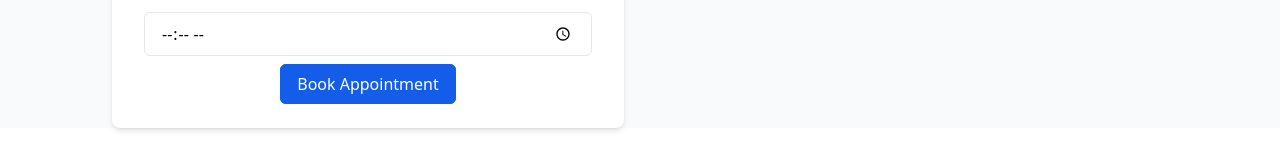
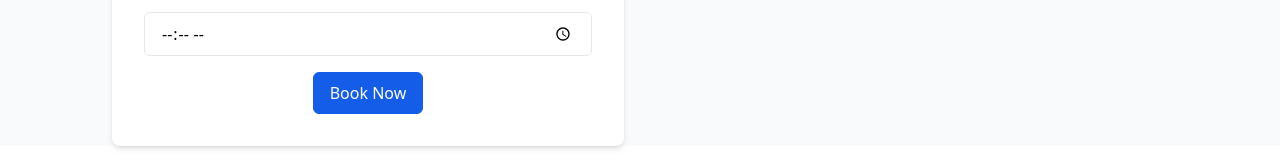
Before and after one commit to Aman-Goad/dental, a React (Vite) app: page /book-appointment in a window 1280 px wide. Shown: the part 976-1140 px from the top of the page. Built offline with nearby package versions, Linux system fonts and the light colour scheme.

Commit message:
push new api

```diff
--- a/src/components/Appointment.jsx
+++ b/src/components/Appointment.jsx
@@ -1,6 +1,6 @@
-import React, { useState } from 'react'
-import { FaCalendarAlt, FaClock } from 'react-icons/fa'
-import Button from './utils/Button'
+import React, { useState } from 'react';
+import { FaCalendarAlt, FaClock } from 'react-icons/fa';
+import Button from './utils/Button';
 
 const Appointment = () => {
   const [formData, setFormData] = useState({
@@ -10,58 +10,91 @@ const Appointment = () => {
     service: '',
     date: '',
     time: ''
-  })
+  });
+  const [submitStatus, setSubmitStatus] = useState('');
+
+  const accessKey = '8ab15586-4f7c-4903-9608-98ec569db172';
+  const apiEndpoint = 'https://api.web3forms.com/submit'; // Changed to the correct endpoint
 
   const handleChange = (e) => {
-    setFormData({ ...formData, [e.target.name]: e.target.value })
+    setFormData({ ...formData, [e.target.name]: e.target.value });
+  };
+
+  const handleSubmit = async (e) => {
+    e.preventDefault();
+    setSubmitStatus('Submitting...');
+
+    try {
+      const formDataToSend = new FormData();
+      formDataToSend.append('access_key', accessKey);
+      Object.entries(formData).forEach(([key, value]) => {
+        formDataToSend.append(key, value);
+      });
+
+      const response = await fetch(apiEndpoint, {
+        method: 'POST',
+        body: formDataToSend
+      });
+
+      const result = await response.json();
+      if (result.success) {
+        console.log('Form submitted successfully');
+        setSubmitStatus('Form submitted successfully!');
+        setFormData({
+          name: '',
+          email: '',
+          phone: '',
+          service: '',
+          date: '',
+          time: ''
+        });
+      } else {
+        console.error('Form submission failed');
+        setSubmitStatus('Form submission failed. Please try again.');
       }
-
-  const handleSubmit = (e) => {
-    e.preventDefault()
-    // Handle form submission here
-    console.log(formData)
+    } catch (error) {
+      console.error('Error submitting form:', error);
+      setSubmitStatus('An error occurred. Please try again.');
     }
+  };
 
   return (
     <>
-
       <div className='bg-bgblue h-[40vh] max-w-screen mx-auto sm:mt-16 bg-[linear-gradient(rgba(0,0,0,0.5),rgba(0,0,0,0.5)),url("https://images.unsplash.com/photo-1670250721717-889b17349fc4?w=500&auto=format&fit=crop&q=60&ixlib=rb-4.0.3&ixid=M3wxMjA3fDB8MHxzZWFyY2h8Nnx8dGVldGh8ZW58MHx8MHx8fDA%3D")] bg-no-repeat bg-cover bg-center'>
-
         <div className="flex flex-col leading-tight tracking-tight text-center text-white">
-          <h1 className="sm:text-[3vw] text-[5vh] font-bold overflow-hidden pt-10"> Book your Appointment</h1>
-          <p className="sm:w-2/3 p-4 text-[2vh] sm:text-[1.2vw] mx-auto text-center mt-4 ">
-            Lorem ipsum dolor sit amet consectetur adipisicing elit. Dicta
-            officiis vitae dignissimos repudiandae quod necessitatibus quae.
-            Quae animi nulla rerum iste doloribus!
+          <h1 className="sm:text-[3vw] text-[5vh] font-bold overflow-hidden pt-10">Book your Appointment</h1>
+          <p className="sm:w-2/3 p-4 text-[2vh] sm:text-[1.2vw] mx-auto text-center mt-4">
+            Lorem ipsum dolor sit amet consectetur adipisicing elit. Dicta officiis vitae dignissimos repudiandae quod necessitatibus quae. Quae animi nulla rerum iste doloribus!
           </p>
         </div>
+      </div>
 
-   </div>
-   {/* another section */}
-    <div className="container mx-auto  bg-slate-50">
+      {/* Form Section */}
+      <div className="container mx-auto bg-slate-50">
         <div className="flex flex-wrap justify-center items-center">
-  {/* form section */}
+          {/* Form */}
           <div className="w-full md:w-1/2 lg:w-2/5 bg-white p-8 shadow-md rounded-lg">
             <h2 className="text-3xl font-bold mb-6 text-bgblue">Book Your Appointment</h2>
-        <form>
+            {submitStatus && <p className="mb-4 text-center font-bold">{submitStatus}</p>}
+            <form onSubmit={handleSubmit}>
               <div className="mb-4">
                 <label htmlFor="name" className="block text-gray-700 font-bold mb-2">Name</label>
-            <input type="text" id="name" placeholder="Enter your name" className="w-full px-4 py-2 border rounded-md focus:outline-none focus:ring-2 focus:ring-blue-500"/>
+                <input type="text" id="name" name="name" value={formData.name} onChange={handleChange} placeholder="Enter your name" className="w-full px-4 py-2 border rounded-md focus:outline-none focus:ring-2 focus:ring-blue-500" required />
               </div>
 
               <div className="mb-4">
                 <label htmlFor="email" className="block text-gray-700 font-bold mb-2">Email</label>
-            <input type="email" id="email" placeholder="Enter your email" className="w-full px-4 py-2 border rounded-md focus:outline-none focus:ring-2 focus:ring-blue-500"/>
+                <input type="email" id="email" name="email" value={formData.email} onChange={handleChange} placeholder="Enter your email" className="w-full px-4 py-2 border rounded-md focus:outline-none focus:ring-2 focus:ring-blue-500" required />
               </div>
 
               <div className="mb-4">
                 <label htmlFor="phone" className="block text-gray-700 font-bold mb-2">Phone</label>
-            <input type="tel" id="phone" placeholder="Enter your phone number" className="w-full px-4 py-2 border rounded-md focus:outline-none focus:ring-2 focus:ring-blue-500"/>
+                <input type="tel" id="phone" name="phone" value={formData.phone} onChange={handleChange} placeholder="Enter your phone number" className="w-full px-4 py-2 border rounded-md focus:outline-none focus:ring-2 focus:ring-blue-500" required />
               </div>
 
               <div className="mb-4">
                 <label htmlFor="service" className="block text-gray-700 font-bold mb-2">Service</label>
-            <select id="service" className="w-full px-4 py-2 border rounded-md focus:outline-none focus:ring-2 focus:ring-blue-500">
+                <select id="service" name="service" value={formData.service} onChange={handleChange} className="w-full px-4 py-2 border rounded-md focus:outline-none focus:ring-2 focus:ring-blue-500" required>
                   <option value="">Select a service</option>
                   <option value="consultation">Consultation</option>
                   <option value="cleaning">Dental Cleaning</option>
@@ -71,31 +104,30 @@ const Appointment = () => {
 
               <div className="mb-4">
                 <label htmlFor="date" className="block text-gray-700 font-bold mb-2">Date</label>
-            <input type="date" id="date" placeholder="Select a date" className="w-full px-4 py-2 border rounded-md focus:outline-none focus:ring-2 focus:ring-blue-500"/>
+                <input type="date" id="date" name="date" value={formData.date} onChange={handleChange} className="w-full px-4 py-2 border rounded-md focus:outline-none focus:ring-2 focus:ring-blue-500" required />
               </div>
 
               <div className="mb-4">
                 <label htmlFor="time" className="block text-gray-700 font-bold mb-2">Time</label>
-            <input type="time" id="time" placeholder="Select a time" className="w-full px-4 py-2 border rounded-md focus:outline-none focus:ring-2 focus:ring-blue-500"/>
+                <input type="time" id="time" name="time" value={formData.time} onChange={handleChange} className="w-full px-4 py-2 border rounded-md focus:outline-none focus:ring-2 focus:ring-blue-500" required />
               </div>
 
               <div className="text-center">
-            <Button text=" Book Appointment">
-
-            </Button>
+                <button type="submit" className={`bg-bgblue text-textwhite border px-4 py-2 rounded-md hover:bg-white hover:text-bgblue hover:border duration-150 border-bgblue`}>
+                  Book Now
+                </button>
               </div>
             </form>
           </div>
 
-      {/* image */}
-      <div class="w-full md:w-1/2 lg:w-2/5 md:ml-8 mt-8 md:mt-0 sm:p-20 p-6">
-        <img src="/images/dentist.jpg" alt="Dentist Appointment" class="rounded-lg shadow-md w-full"/>
+          {/* Image */}
+          <div className="w-full md:w-1/2 lg:w-2/5 md:ml-8 mt-8 md:mt-0 sm:p-20 p-6">
+            <img src="/images/dentist.jpg" alt="Dentist Appointment" className="rounded-lg shadow-md w-full" />
           </div>
         </div>
       </div>
+    </>
+  );
+};
 
-   </>
-  )
-}
-
-export default Appointment
+export default Appointment;
--- a/src/components/utils/JoinUs.jsx
+++ b/src/components/utils/JoinUs.jsx
@@ -11,7 +11,7 @@ const JoinUs = () => {
 
     const formData = new FormData(e.target);
     console.log(e.target)
-    formData.append('access_key', '379d7b37-1aed-444c-affe-09ed08831892');
+    formData.append('access_key', '8ab15586-4f7c-4903-9608-98ec569db172');
 
     try {
       const response = await fetch('https://api.web3forms.com/submit', {
```
Lines whose indentation alone changed are shown as unchanged.
